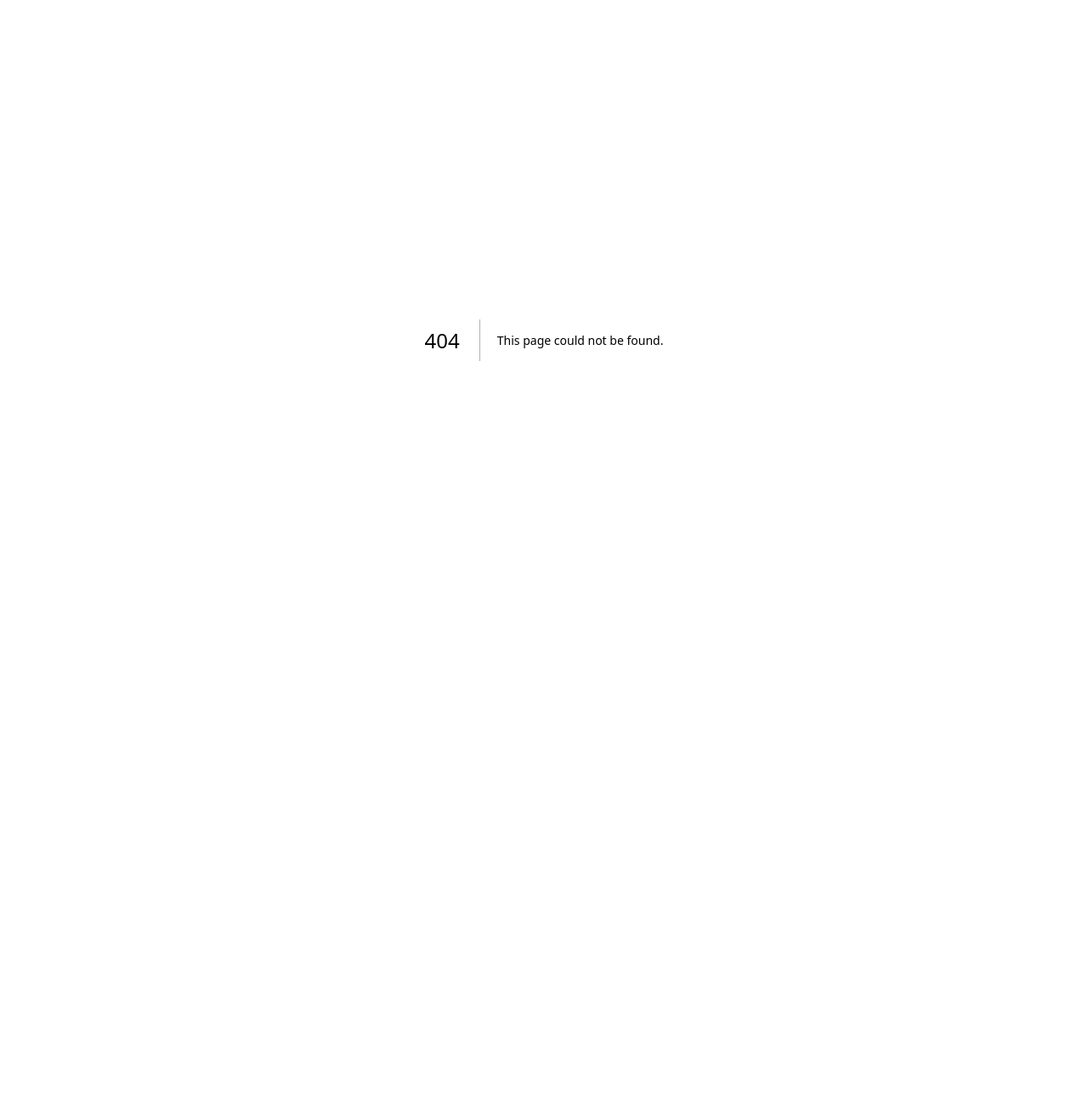
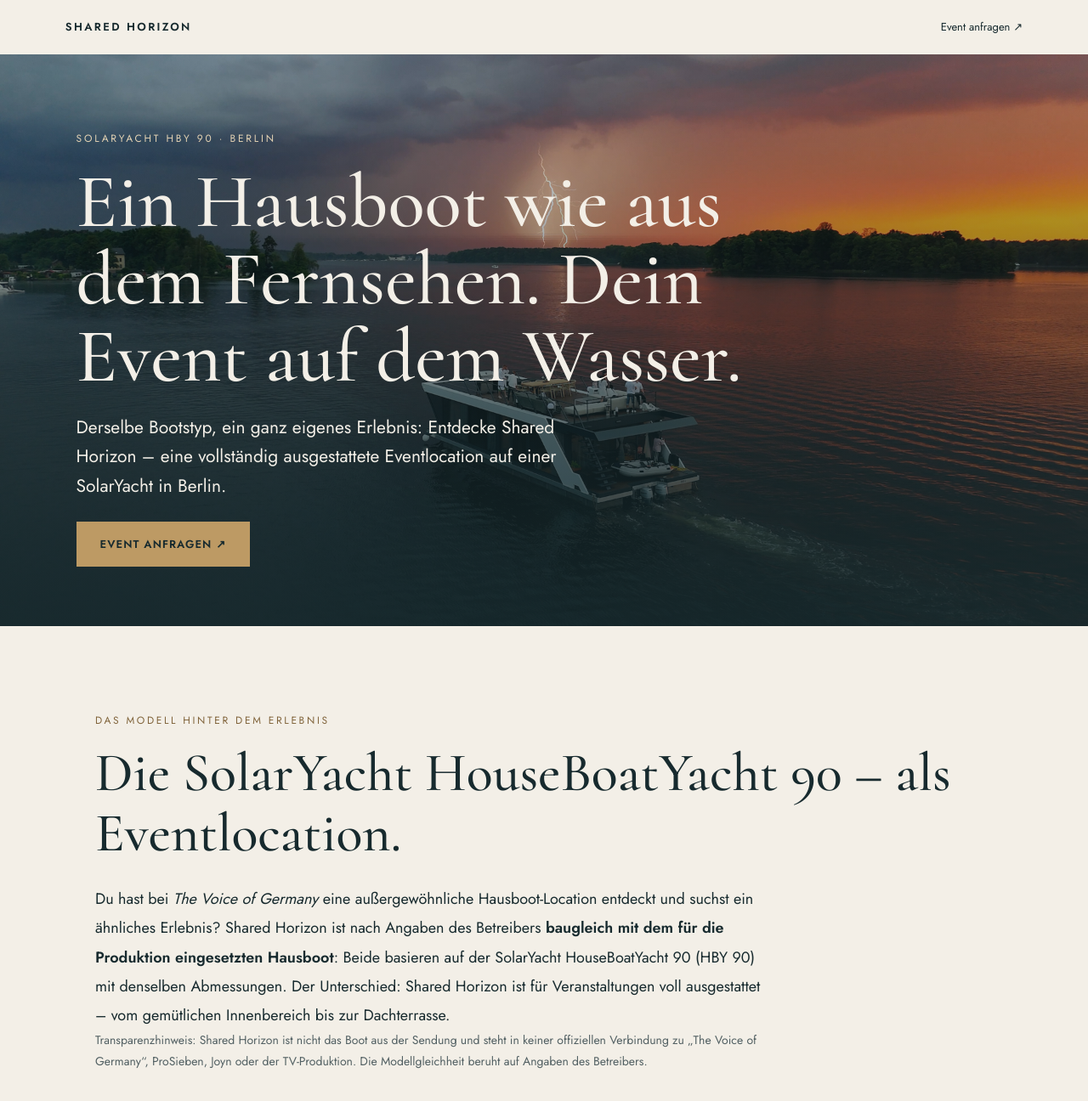
Before and after one commit to KirschJohannes/shared-horizon-website, a Next.js app: page /hausboot-the-voice in a window 1280 px wide. Before the commit this address had no page. Shown: the top 1296 px of the page at 85% size. Before the commit the page ends 800 px from the top, so only its background shows below. Built offline with nearby package versions, Linux system fonts and the light colour scheme.

Commit message:
feat: add informative Voice-inspired HBY 90 landing page

```diff
--- /dev/null
+++ b/app/hausboot-the-voice/page.tsx
@@ -0,0 +1,76 @@
+import type { Metadata } from 'next';
+import Image from 'next/image';
+import Link from 'next/link';
+
+const url = 'https://shared-horizon.de/hausboot-the-voice';
+export const metadata: Metadata = {
+  title: 'Hausboot wie bei The Voice of Germany mieten | Shared Horizon Berlin',
+  description: 'Ein Hausboot wie bei The Voice of Germany? Shared Horizon in Berlin ist eine baugleiche SolarYacht HBY 90 – als voll ausgestattete Eventlocation für Feiern und Firmenevents.',
+  alternates: { canonical: url },
+  openGraph: {
+    title: 'Hausboot wie bei The Voice – für dein Event in Berlin',
+    description: 'Baugleiches Modell, eigenes Erlebnis: Entdecke Shared Horizon, die voll ausgestattete SolarYacht HBY 90 für dein Event in Berlin.',
+    url,
+    images: [{ url: '/images/og-image-foto.png', width: 1200, height: 630, alt: 'Shared Horizon Hausboot in Berlin' }],
+  },
+};
+
+const questions = [
+  { q: 'Kann ich das Hausboot aus The Voice of Germany mieten?', a: 'Shared Horizon ist nicht das für die TV-Produktion verwendete Boot. Es handelt sich laut Betreiber aber um dasselbe Bootsmodell: die SolarYacht HouseBoatYacht 90 (HBY 90). Shared Horizon kann in Berlin als voll ausgestattete Eventlocation angefragt werden.' },
+  { q: 'Welches Modell ist Shared Horizon?', a: 'Shared Horizon ist eine SolarYacht HouseBoatYacht 90 (HBY 90) mit Panoramaverglasung und Dachterrasse.' },
+  { q: 'Wofür lässt sich Shared Horizon buchen?', a: 'Das Hausboot eignet sich unter anderem für Geburtstagsfeiern, Team-Events, Firmenveranstaltungen und private Feiern. Ausstattung und Möglichkeiten werden bei der Anfrage abgestimmt.' },
+  { q: 'Wo liegt Shared Horizon?', a: 'Im Berliner Südosten, in Berlin-Schmöckwitz. Details und Verfügbarkeit gibt es über die Anfrage auf der Website.' },
+];
+
+export default function VoiceHausbootPage() {
+  const schema = {
+    '@context': 'https://schema.org',
+    '@type': 'WebPage',
+    name: 'Hausboot wie bei The Voice of Germany mieten',
+    url,
+    description: 'Informationen über das baugleiche SolarYacht HBY 90 Eventboot Shared Horizon in Berlin.',
+    isPartOf: { '@type': 'WebSite', name: 'Shared Horizon', url: 'https://shared-horizon.de' },
+    about: { '@type': 'Product', name: 'SolarYacht HouseBoatYacht 90 (HBY 90)' },
+  };
+  return (
+    <main style={{ background: '#F3EFE7', color: '#172A2E', minHeight: '100vh', fontFamily: "'Jost',sans-serif" }}>
+      <script type="application/ld+json" dangerouslySetInnerHTML={{ __html: JSON.stringify(schema) }} />
+      <header style={{ padding: '22px clamp(20px,6vw,100px)', display: 'flex', justifyContent: 'space-between', alignItems: 'center', gap: 16 }}>
+        <Link href="/" style={{ color: '#172A2E', textDecoration: 'none', letterSpacing: '.18em', fontWeight: 600, fontSize: 13 }}>SHARED HORIZON</Link>
+        <Link href="/#anfrage" style={{ color: '#172A2E', fontSize: 13, textUnderlineOffset: 5 }}>Event anfragen ↗</Link>
+      </header>
+      <section style={{ position: 'relative', minHeight: 'min(76vh,760px)', display: 'flex', alignItems: 'end', background: '#172A2E' }}>
+        <Image src="/images/hero-wide.jpg" alt="Shared Horizon – die voll ausgestattete SolarYacht HBY 90 auf dem Wasser" fill priority style={{ objectFit: 'cover' }} />
+        <div style={{ position: 'absolute', inset: 0, background: 'linear-gradient(180deg, rgba(23,42,46,.15), rgba(23,42,46,.85))' }} />
+        <div style={{ position: 'relative', padding: '90px clamp(20px,7vw,120px) 70px', maxWidth: 1050 }}>
+          <p style={{ color: '#E4D3B4', letterSpacing: '.23em', textTransform: 'uppercase', fontSize: 12 }}>SolarYacht HBY 90 · Berlin</p>
+          <h1 style={{ color: '#F3EFE7', fontFamily: "'Cormorant',serif", fontWeight: 500, fontSize: 'clamp(46px,7vw,100px)', lineHeight: 1.02, margin: '20px 0' }}>Ein Hausboot wie aus dem Fernsehen. Dein Event auf dem Wasser.</h1>
+          <p style={{ color: '#F3EFE7', fontSize: 'clamp(16px,2vw,21px)', lineHeight: 1.65, maxWidth: 630 }}>Derselbe Bootstyp, ein ganz eigenes Erlebnis: Entdecke Shared Horizon – eine vollständig ausgestattete Eventlocation auf einer SolarYacht in Berlin.</p>
+          <Link href="/#anfrage" style={{ display: 'inline-block', marginTop: 24, padding: '17px 28px', background: '#BD9A64', color: '#172A2E', textDecoration: 'none', fontWeight: 600, letterSpacing: '.08em', fontSize: 13 }}>EVENT ANFRAGEN ↗</Link>
+        </div>
+      </section>
+      <section style={{ maxWidth: 1100, margin: '0 auto', padding: 'clamp(65px,8vw,115px) 22px' }}>
+        <p style={{ textTransform: 'uppercase', letterSpacing: '.22em', color: '#80643B', fontSize: 12 }}>Das Modell hinter dem Erlebnis</p>
+        <h2 style={{ fontFamily: "'Cormorant',serif", fontWeight: 500, fontSize: 'clamp(36px,5vw,66px)', lineHeight: 1.1, margin: '18px 0 25px' }}>Die SolarYacht HouseBoatYacht 90 – als Eventlocation.</h2>
+        <p style={{ maxWidth: 790, lineHeight: 1.9, fontSize: 18 }}>Du hast bei <em>The Voice of Germany</em> eine außergewöhnliche Hausboot-Location entdeckt und suchst ein ähnliches Erlebnis? Shared Horizon ist nach Angaben des Betreibers <strong>baugleich mit dem für die Produktion eingesetzten Hausboot</strong>: Beide basieren auf der SolarYacht HouseBoatYacht 90 (HBY 90) mit denselben Abmessungen. Der Unterschied: Shared Horizon ist für Veranstaltungen voll ausgestattet – vom gemütlichen Innenbereich bis zur Dachterrasse.</p>
+        <p style={{ maxWidth: 790, lineHeight: 1.75, fontSize: 14, color: '#526063' }}>Transparenzhinweis: Shared Horizon ist nicht das Boot aus der Sendung und steht in keiner offiziellen Verbindung zu „The Voice of Germany“, ProSieben, Joyn oder der TV-Produktion. Die Modellgleichheit beruht auf Angaben des Betreibers.</p>
+      </section>
+      <section style={{ background: '#172A2E', color: '#F3EFE7', padding: 'clamp(65px,8vw,110px) 22px' }}>
+        <div style={{ maxWidth: 1100, margin: '0 auto' }}>
+          <p style={{ color: '#BD9A64', textTransform: 'uppercase', letterSpacing: '.22em', fontSize: 12 }}>Mehr als nur eine Kulisse</p>
+          <h2 style={{ fontFamily: "'Cormorant',serif", fontWeight: 500, fontSize: 'clamp(38px,5vw,68px)', margin: '15px 0 25px' }}>Die Bühne gehört dir.</h2>
+          <p style={{ maxWidth: 690, lineHeight: 1.8, fontSize: 18 }}>Panoramablick aufs Wasser, großzügige Dachterrasse und ein eingerichteter Innenbereich: Ob Geburtstag, Teamtag oder besonderes Get-together – hier wird aus einer eindrucksvollen Location ein persönliches Erlebnis.</p>
+          <div style={{ display: 'grid', gridTemplateColumns: 'repeat(auto-fit,minmax(190px,1fr))', gap: 35, margin: '50px 0 35px' }}>
+            {['Panoramaverglasung', 'Dachterrasse', 'Voll ausgestatteter Innenbereich', 'Private & geschäftliche Events'].map(item => <div key={item} style={{ borderTop: '1px solid #BD9A64', paddingTop: 20, fontSize: 17 }}>{item}</div>)}
+          </div>
+          <Link href="/#anfrage" style={{ display: 'inline-block', background: '#BD9A64', color: '#172A2E', padding: '17px 28px', textDecoration: 'none', fontWeight: 600 }}>VERFÜGBARKEIT ANFRAGEN ↗</Link>
+        </div>
+      </section>
+      <section style={{ maxWidth: 1100, margin: '0 auto', padding: 'clamp(65px,8vw,110px) 22px' }}>
+        <h2 style={{ fontFamily: "'Cormorant',serif", fontWeight: 500, fontSize: 'clamp(36px,5vw,64px)' }}>Häufige Fragen</h2>
+        {questions.map(({q,a}) => <div key={q} style={{ borderTop: '1px solid #C7C5BE', padding: '22px 0' }}><h3 style={{ fontSize: 18, fontWeight: 600, margin: '0 0 10px' }}>{q}</h3><p style={{ fontSize: 16, lineHeight: 1.8, margin: 0 }}>{a}</p></div>)}
+        <p style={{ paddingTop: 30 }}><Link href="/" style={{ color: '#80643B' }}>Mehr Bilder, Ausstattung und Buchungsdetails auf der Shared-Horizon-Startseite →</Link></p>
+      </section>
+    </main>
+  );
+}
```
